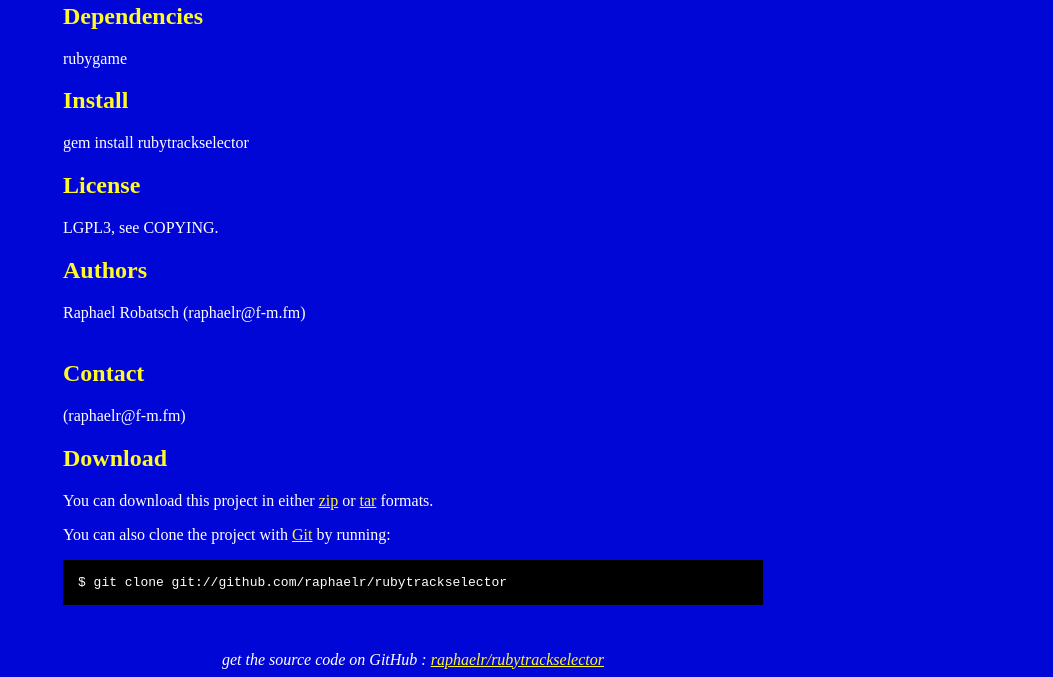
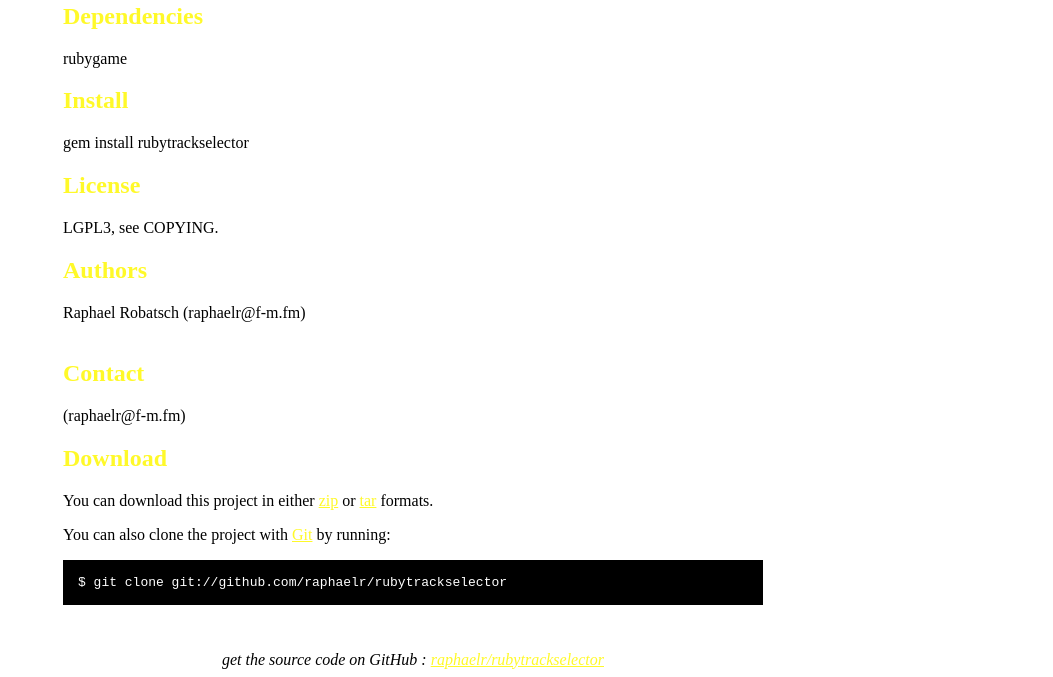
Before and after one commit to raphaelr/rubytrackselector, a plain HTML site: page index.html in a window 1280 px wide. Shown: the part 316-993 px from the top of the page, without its empty margins (227-1280 px from the left). Drawn offline with Linux system fonts and the light colour scheme.

Commit message:
aaaaaaaaaaaaahhh!

```diff
--- a/index.html
+++ b/index.html
@@ -10,9 +10,9 @@
 	<style type="text/css">
 		body {
   		margin-top: 1.0em;
-  		background-color: #0006d6;
+  		background-color: #ffffff;
 		  font-family: "Helvetica,Arial,FreeSans";
-  		color: #ffffff;
+  		color: #000000;
     }
     #container {
       margin: 0 auto;
```
